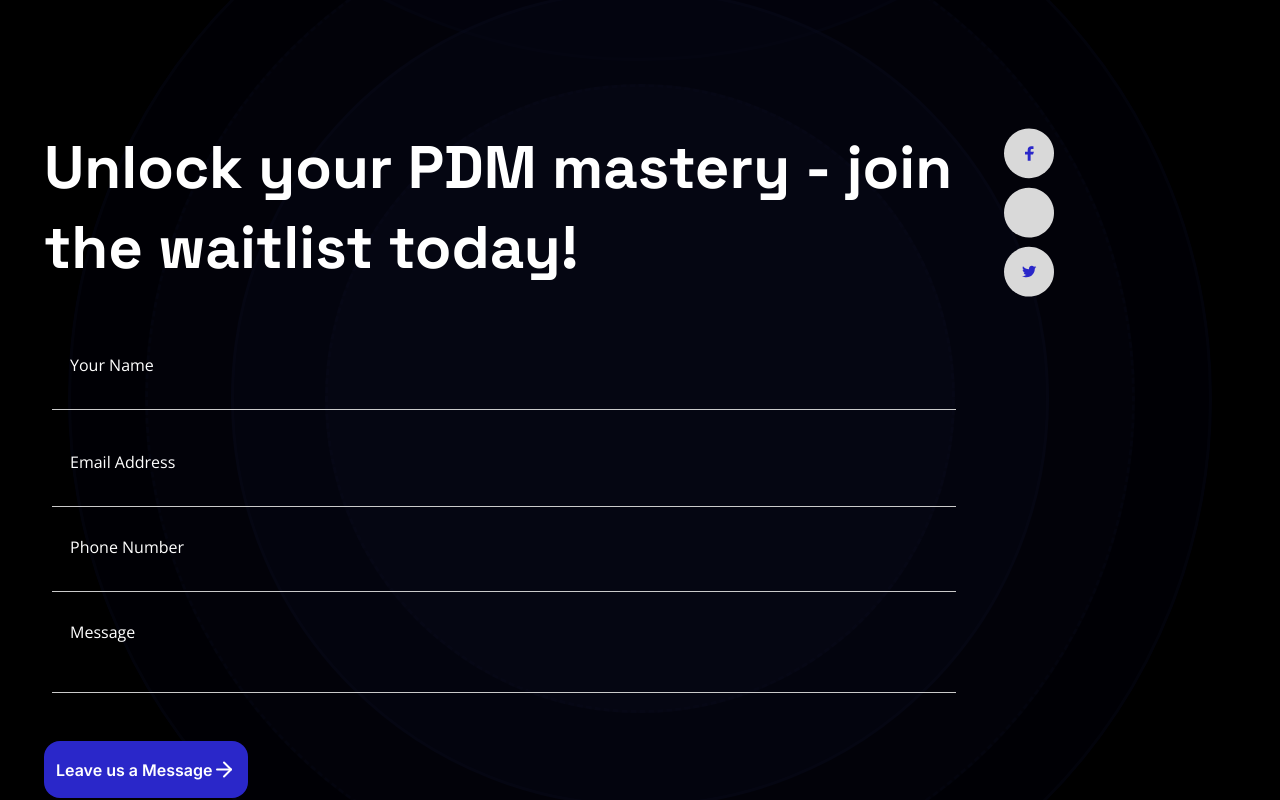
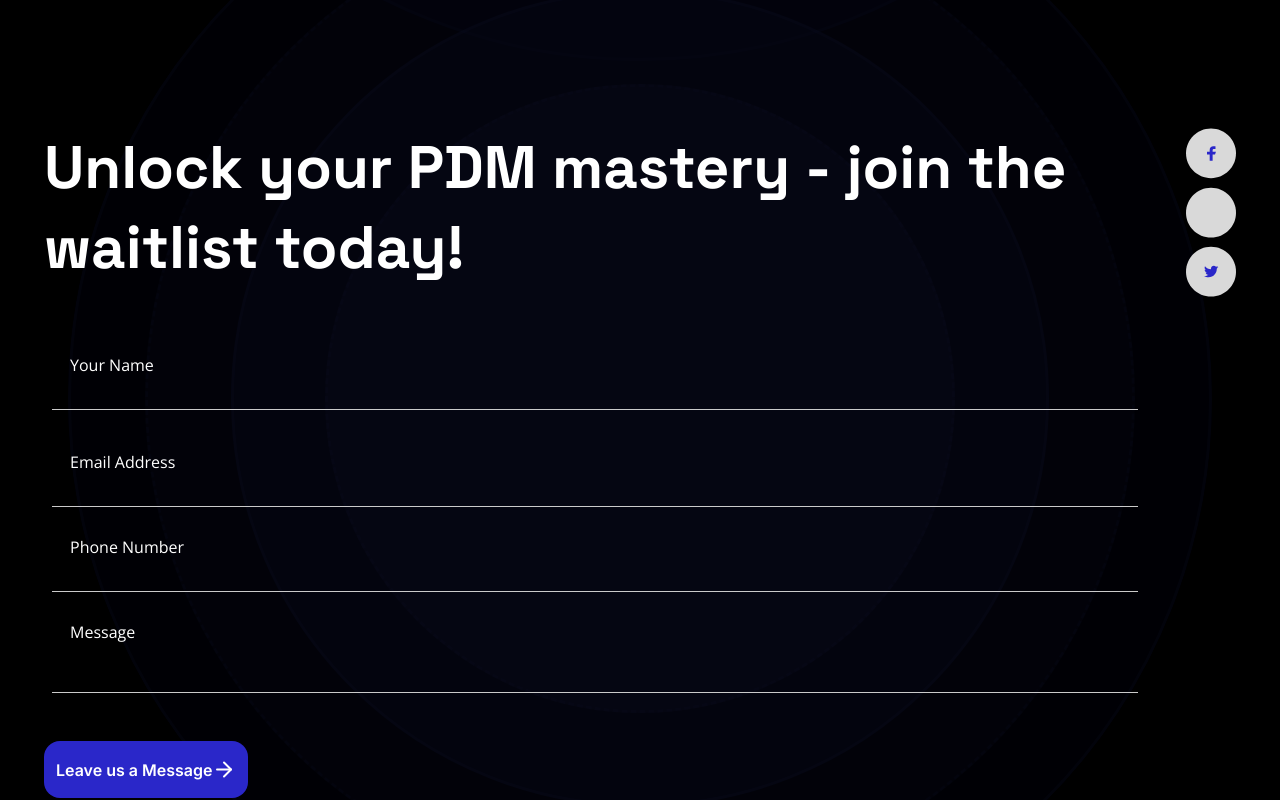
Before and after one commit to PhoinixTechnologies/pdm, a React (Vite) app: page / in a window 1280 px wide. Shown: the part 2960-3760 px from the top of the page. Built offline with nearby package versions, Linux system fonts and the light colour scheme; a web font is replaced by a local one.

Commit message:
form responsiveness

```diff
--- a/src/Agenda.jsx
+++ b/src/Agenda.jsx
@@ -1,7 +1,7 @@
 import about from './img/agenda.png'
 const Agenda = () => {
     return (
-      <div className='bg-black  p-20 px-10  md:max-lg:px-10 pb-0 md:pb-20 md:py-40 flex flex-col h-fit gap-70 mt-30 md:mt-10' id='Agenda'>
+      <div className='bg-black  p-20 px-10  md:max-lg:px-10 pb-0 md:pb-20 md:py-40 flex flex-col h-fit gap-70 mt-30 md:mt-10 ' id='Agenda'>
             <div className='flex justify-center items-center h-max relative'>
                 <div className="w-[630px] h-[629px] flex-shrink-0 rounded-[630px] border-[3px] border-dashed border-[#0D0F2B] opacity-90 bg-[#060714] flex justify-center items-center">
                     <div className="w-[818px] h-[817px] flex-shrink-0 rounded-[818px] border-[3px] border-solid border-[#0D0F2B] opacity-80 bg-[#060714] flex justify-center items-center">
@@ -53,13 +53,13 @@ const Agenda = () => {
                         </div>
                     </div>
             </div>
-                    <div className='grid grid-rows-auto grid-cols-auto w-fit h-fit text-white relative md:absolute p-1 -top-60 md:top-10 gap-10 md:gap-x-10 justify-start inset-x-0'>
-                            <div className=' w-fit'>
-                                <h3 className='w-fit font-link font-bold text-5xl/20 md:w-230 md:text-6xl/20 '>
+                    <div className='grid grid-rows-auto grid-cols-auto w-fit h-fit text-white relative md:absolute p-1 -top-60 md:top-10 gap-10 md:gap-x-10 justify-center inset-x-0 place-self-center'>
+                            <div className=' '>
+                                <h3 className='w-fit font-link font-bold text-5xl/20 md:w-[95%] md:max-lg:text-5xl lg:text-6xl/20'>
                                 Unlock your PDM mastery <span className = "hidden md:inline-flex"> - </span> join the waitlist today!
                                 </h3>
                             </div>
-                            <div className='flex md:flex-col gap-y-2 row-start-4 w-50 justify-between md:col-start-2 md:row-start-1  md:w-fit '>
+                            <div className='flex md:flex-col gap-y-2 row-start-4 w-50 justify-between md:col-start-2 md:row-start-1  md:w-fit'>
                                 <a href="https://web.facebook.com/mypdmtutor">
                                         <svg xmlns="http://www.w3.org/2000/svg" width="50" height="51" viewBox="0 0 50 51" fill="none">
                                     <path d="M25.0059 50.1495C38.8097 50.1495 50 39.0236 50 25.2991C50 11.5746 38.8097 0.44873 25.0059 0.44873C11.202 0.44873 0.0117188 11.5746 0.0117188 25.2991C0.0117188 39.0236 11.202 50.1495 25.0059 50.1495Z" fill="#D9D9D9"/>
```
